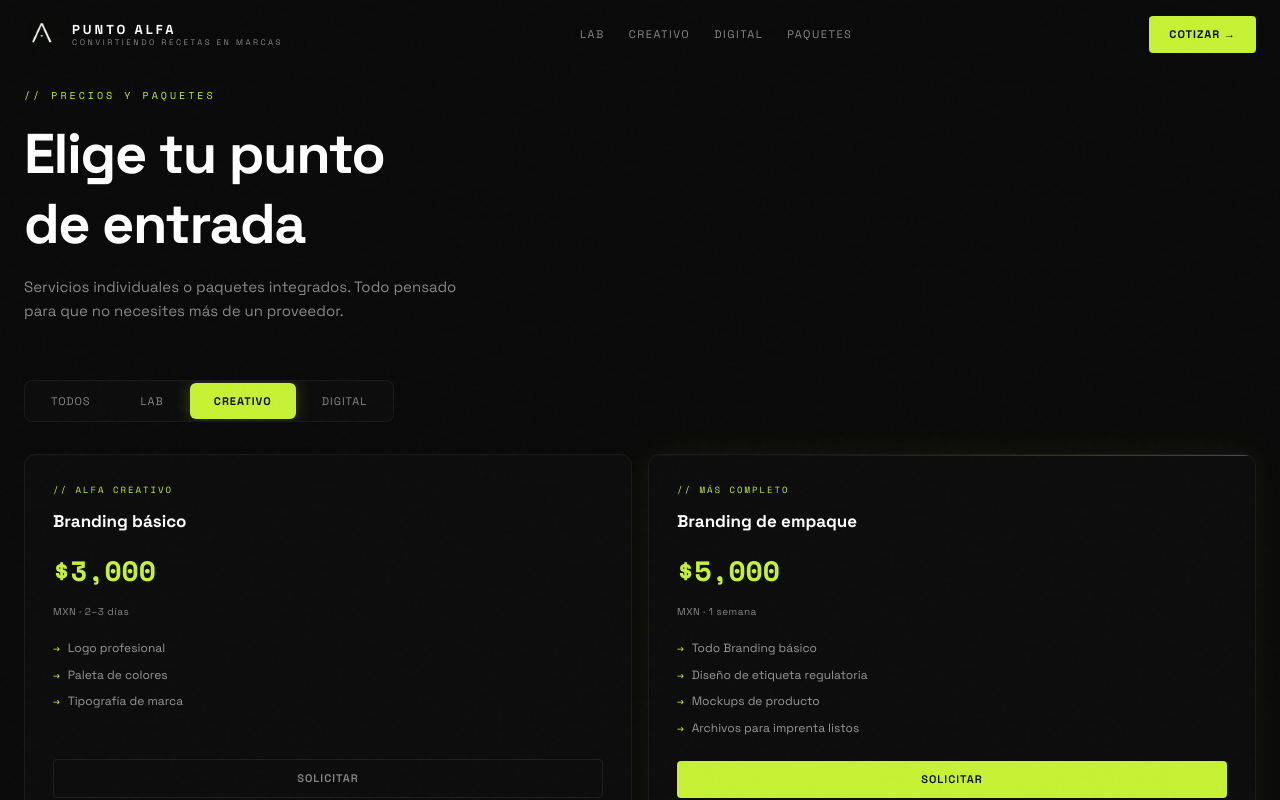
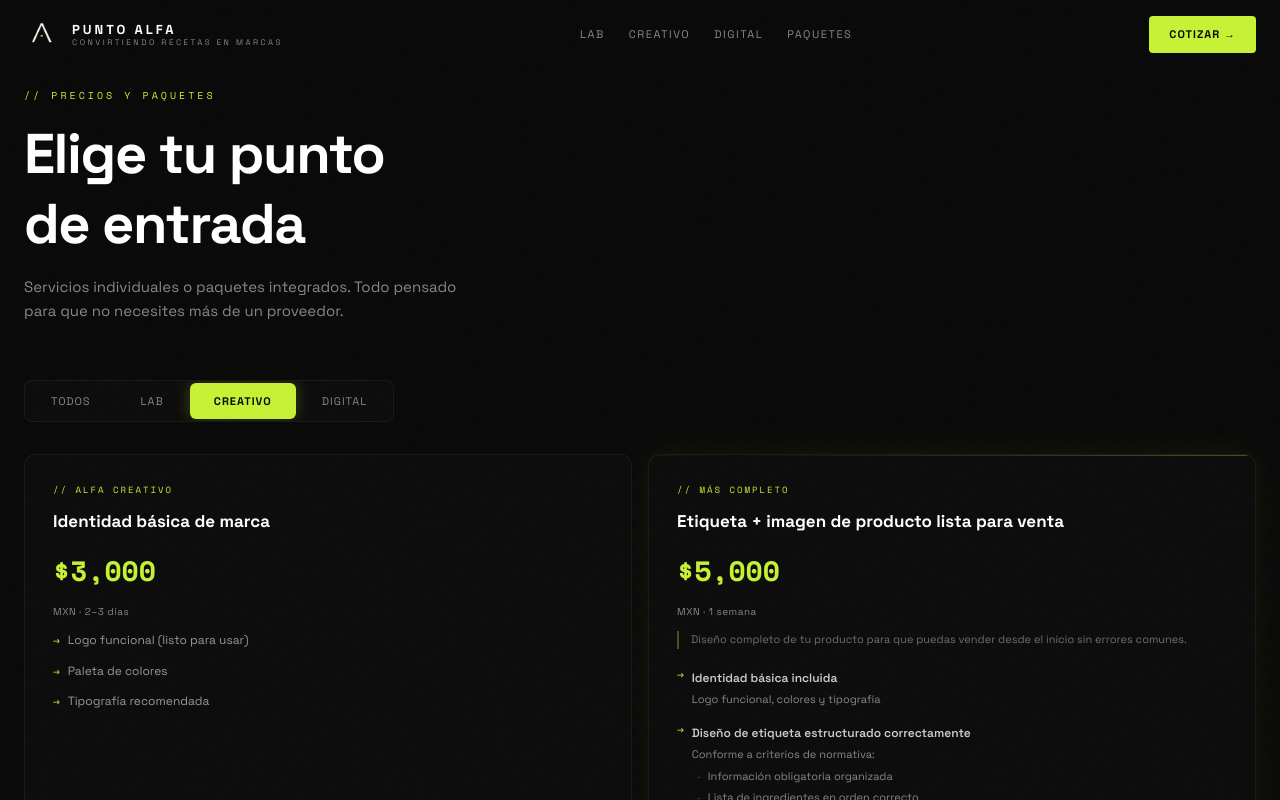
Before and after one commit to melissagallegosg/puntoalfa, a Next.js app: page / in a window 1280 px wide. Both pictures are taken after a click on the button "CREATIVO". Shown: the part 4618-5418 px from the top of the page. Built offline with nearby package versions, Linux system fonts and the light colour scheme.

Commit message:
Add files via upload

```diff
--- a/components/Pricing.tsx
+++ b/components/Pricing.tsx
@@ -7,12 +7,19 @@ import { WHATSAPP_URL } from "@/lib/motion";
 
 type Tab = "todos" | "lab" | "creativo" | "digital";
 
+type PkgItem = {
+  label: string;
+  sub?: string;
+  subitems?: string[];
+};
+
 const packages: Record<Tab, Array<{
   badge: string;
   name: string;
   price: string;
   sub: string;
-  items: string[];
+  description?: string;
+  items: (string | PkgItem)[];
   star?: boolean;
   cta: string;
 }>> = {
@@ -77,20 +84,12 @@ const packages: Record<Tab, Array<{
         "Tabla nutrimental teórica NOM-051",
         "Sellos frontales de advertencia",
         "PDF + PNG para etiqueta",
-      ],
-      star: true,
-      cta: "Solicitar",
-    },
-    {
-      badge: "// Alfa Lab",
-      name: "Validación pre-impresión NOM-051",
-      price: "$700",
-      sub: "MXN · 1 día",
-      items: [
+        "Validación pre-impresión NOM-051",
         "Revisión de medidas y proporciones",
         "Cumplimiento NOM-051 completo",
         "Cero errores antes de imprenta",
       ],
+      star: true,
       cta: "Solicitar",
     },
     {
@@ -109,26 +108,47 @@ const packages: Record<Tab, Array<{
   creativo: [
     {
       badge: "// Alfa Creativo",
-      name: "Branding básico",
+      name: "Identidad básica de marca",
       price: "$3,000",
       sub: "MXN · 2–3 días",
       items: [
-        "Logo profesional",
+        "Logo funcional (listo para usar)",
         "Paleta de colores",
-        "Tipografía de marca",
+        "Tipografía recomendada",
       ],
       cta: "Solicitar",
     },
     {
       badge: "// Más completo",
-      name: "Branding de empaque",
+      name: "Etiqueta + imagen de producto lista para venta",
       price: "$5,000",
       sub: "MXN · 1 semana",
+      description: "Diseño completo de tu producto para que puedas vender desde el inicio sin errores comunes.",
       items: [
-        "Todo Branding básico",
-        "Diseño de etiqueta regulatoria",
-        "Mockups de producto",
-        "Archivos para imprenta listos",
+        {
+          label: "Identidad básica incluida",
+          sub: "Logo funcional, colores y tipografía",
+        },
+        {
+          label: "Diseño de etiqueta estructurado correctamente",
+          sub: "Conforme a criterios de normativa:",
+          subitems: [
+            "Información obligatoria organizada",
+            "Lista de ingredientes en orden correcto",
+            "Denominación adecuada del producto",
+            "Contenido neto en unidades correctas",
+            "Tabla nutrimental correctamente formateada",
+            "Determinación e integración de sellos con medidas correctas",
+          ],
+        },
+        {
+          label: "Mockups realistas",
+          sub: "Para presentación o venta",
+        },
+        {
+          label: "Archivos listos para imprenta",
+          sub: "Adaptados a tu envase y formato de impresión",
+        },
       ],
       star: true,
       cta: "Solicitar",
@@ -274,15 +294,48 @@ export default function Pricing() {
             </div>
             <div className="text-[17px] font-bold mb-1 group-hover:text-neon transition-colors duration-400">{pkg.name}</div>
             <div className="text-[28px] font-bold text-neon font-mono my-3">{pkg.price}</div>
-            <div className="text-[10px] text-muted tracking-[0.5px] mb-5">{pkg.sub}</div>
+            <div className="text-[10px] text-muted tracking-[0.5px] mb-3">{pkg.sub}</div>
 
-            <ul className="flex flex-col gap-2 flex-1 mb-6">
-              {pkg.items.map((item, j) => (
-                <li key={j} className="flex items-start gap-2 text-[12px] text-[#999]">
-                  <span className="text-neon font-mono flex-shrink-0 mt-0.5 text-[11px]">→</span>
-                  {item}
-                </li>
-              ))}
+            {pkg.description && (
+              <p className="text-[11px] text-muted/80 leading-relaxed mb-4 border-l-2 border-neon/30 pl-3">
+                {pkg.description}
+              </p>
+            )}
+
+            <ul className="flex flex-col gap-3 flex-1 mb-6">
+              {pkg.items.map((item, j) => {
+                if (typeof item === "string") {
+                  return (
+                    <li key={j} className="flex items-start gap-2 text-[12px] text-[#999]">
+                      <span className="text-neon font-mono flex-shrink-0 mt-0.5 text-[11px]">→</span>
+                      {item}
+                    </li>
+                  );
+                }
+                return (
+                  <li key={j} className="flex flex-col gap-1">
+                    <div className="flex items-start gap-2">
+                      <span className="text-neon font-mono flex-shrink-0 mt-0.5 text-[11px]">→</span>
+                      <div>
+                        <span className="text-[12px] text-[#ccc] font-semibold">{item.label}</span>
+                        {item.sub && (
+                          <p className="text-[11px] text-muted mt-0.5">{item.sub}</p>
+                        )}
+                        {item.subitems && (
+                          <ul className="mt-1.5 flex flex-col gap-1 pl-1">
+                            {item.subitems.map((s, k) => (
+                              <li key={k} className="flex items-start gap-1.5 text-[11px] text-muted">
+                                <span className="text-neon/50 font-mono flex-shrink-0 text-[10px] mt-0.5">·</span>
+                                {s}
+                              </li>
+                            ))}
+                          </ul>
+                        )}
+                      </div>
+                    </div>
+                  </li>
+                );
+              })}
             </ul>
 
             <a
```
